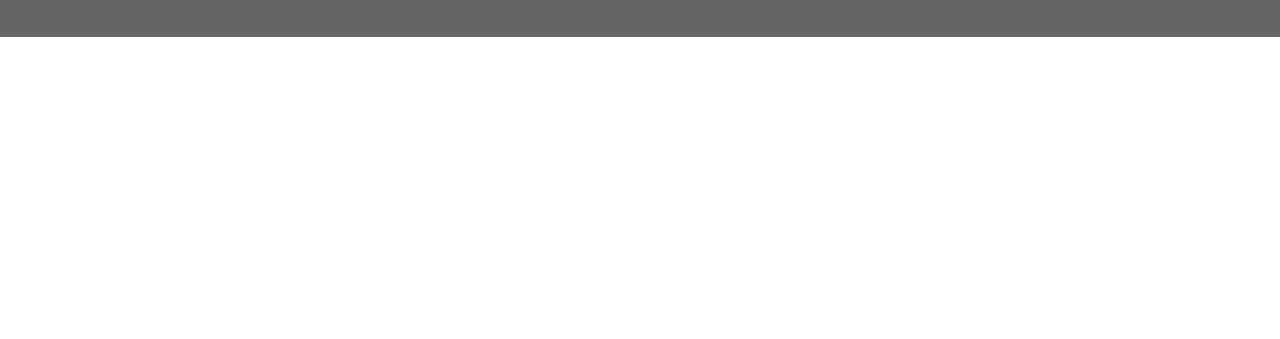
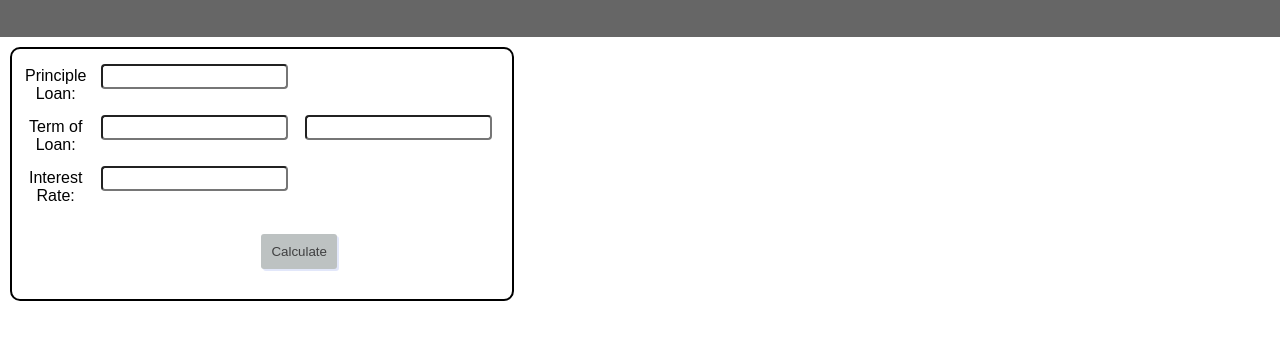
Before and after one commit to aaronsighs/Amortization-Calculator, a plain HTML site: page index.html in a window 1280 px wide. Shown: the part 71-410 px from the top of the page. Drawn offline with Linux system fonts and the light colour scheme.

Commit message:
created form layout for information on loan

```diff
--- a/index.html
+++ b/index.html
@@ -12,6 +12,44 @@
         <h2>Amortization Calculator</h2>
       </div>
 
+      <div class="input-div">
+        <form action="js-action1" class="form-input">
+        <Table class="input-table">
+            <tr>
+                <td>
+                    <label for="fname">Principle Loan:</label>
+                </td>
+                <td>
+                    <input type="text" id="ploan" name="ploan"><br><br>
+                </td>
+            </tr>
+            <tr>
+                <td>
+                    <label for="loantermy">Term of Loan:</label>
+                </td>
+                <td>
+                    <input type="text" id="lname" name="lname"><br><br>
+                </td>
+                <td><input type="text" id="lname" name="lname"><br><br></td>
+            </tr>
+            <tr>
+                <td>
+                    <label for="fname">Interest Rate:</label>
+                </td>
+                <td>
+                    <input type="text" id="ploan" name="ploan"><br><br>
+                </td>
+            </tr>
+            <tr>
+            <td></td>
+            <td><input type="button" value="Calculate"></td>
+            </tr>
+        </Table>
+    </form>
+    </div>
+
+
+
 
 
 </body>
--- a/styles.css
+++ b/styles.css
@@ -13,3 +13,64 @@ body {
     margin: 0;
     font-family: Arial, Helvetica, sans-serif;
   }
+
+
+.input-div{
+    border:2px solid black;
+    border-radius: 10px;
+    margin: 10px;
+    width:500px;
+    height:250px;
+    position: relative;
+}
+.form-input{
+    padding:10px;
+
+    user-select: none;
+}
+.input-table{
+    width:max-content;
+    table-layout: auto;
+    width:80%;
+    text-align:center;
+    left:0;
+    top:0;
+
+
+
+}
+
+td{
+
+    padding-right:10px;
+
+}
+.input-table tr td input[type=text]{
+    margin-top: 15px;
+    margin-left: 5px;
+    border-radius: 4px;
+    margin:2px;
+    padding:3px;
+}
+.input-table tr td input[type=text]:focus{
+    outline:none;
+    border:2px solid rgba(28, 149, 230, 0.83);
+    border-radius: 4px;
+    box-shadow: 2px 1px  rgba(153, 153, 153, 0.451);
+}
+.input-table tr td input[type=button]{
+    border:0px;
+    padding:10px;
+    bottom:30px;
+    right:35%;
+    position: absolute;
+    box-shadow: 2px 2px rgba(66, 99, 219, 0.152);
+    border-radius: 3px;
+    background-color: rgb(189, 194, 194);
+    color:rgba(54, 54, 55, 0.93);
+}
+.input-table tr td input[type=button]:hover{
+    box-shadow: 4px 4px rgba(66, 176, 219, 0.058);
+    background-color: rgb(205, 207, 207);
+    color:rgba(54, 54, 55, 0.93);
+}
```
